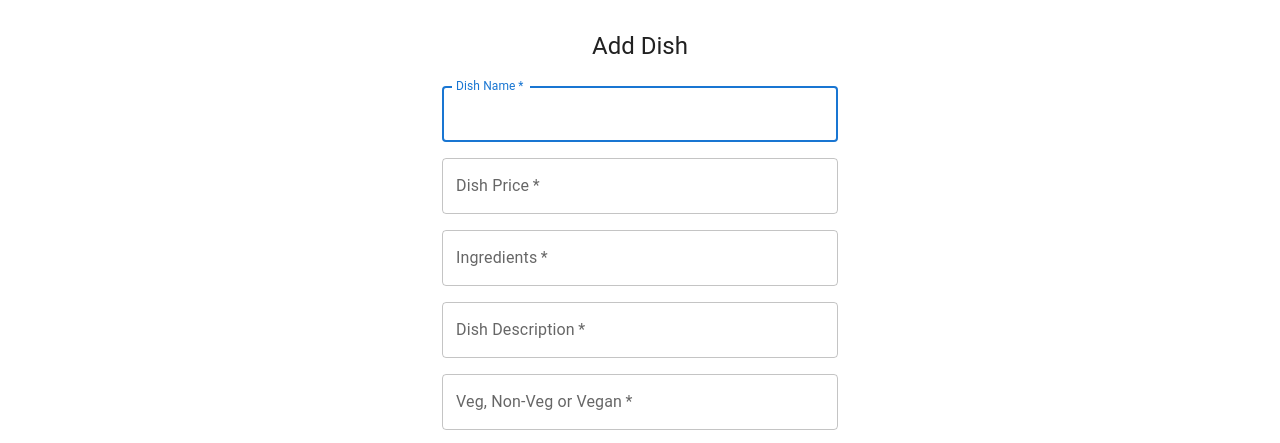
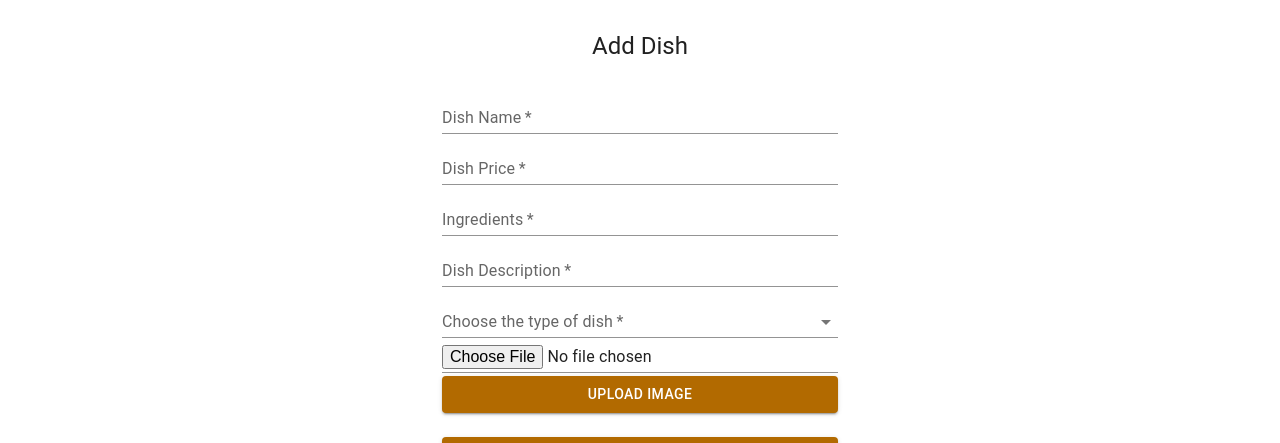
Before and after one commit to dhruvisha98/UberEats-Prototype, a React (Create React App) app in the folder client/: page /adddish in a window 1280 px wide. Shown: the part 334-777 px from the top of the page. Built offline with nearby package versions, Linux system fonts and the light colour scheme.

Commit message:
Started with Add Dished

```diff
--- a/client/package.json
+++ b/client/package.json
@@ -24,6 +24,7 @@
     "path": "^0.12.7",
     "react": "^17.0.2",
     "react-dom": "^17.0.2",
+    "react-dropzone": "^11.4.2",
     "react-hook-form": "^7.17.2",
     "react-router-dom": "^5.3.0",
     "react-scripts": "4.0.3",
--- a/client/src/Components/Customer/Profiles.js
+++ b/client/src/Components/Customer/Profiles.js
@@ -50,7 +50,7 @@ export default function Profiles() {
       </div>
       <Grid container>
         <Grid item xs={6} md={4}>
-          <Paper>
+          <Paper style={{ "box-shadow": "0 0 0 0" }}>
             <Container component="main" maxWidth="xs">
               {/* <CssBaseline /> */}
               <Box
@@ -75,7 +75,7 @@ export default function Profiles() {
           </Paper>
         </Grid>
         <Grid item xs={12} sm={6} md={6}>
-          <Paper>
+          <Paper style={{ "box-shadow": "0 0 0 0" }}>
             <Container component="main" maxWidth="xs">
               {/* <CssBaseline /> */}
               <Box
--- a/client/src/Components/Restaurant/Add_dish.js
+++ b/client/src/Components/Restaurant/Add_dish.js
@@ -1,20 +1,42 @@
-import React, { useState } from "react";
-import Button from "@mui/material/Button";
-import CssBaseline from "@mui/material/CssBaseline";
-import TextField from "@mui/material/TextField";
-import Grid from "@mui/material/Grid";
-import Box from "@mui/material/Box";
-import Typography from "@mui/material/Typography";
-import Container from "@mui/material/Container";
-import { createTheme, ThemeProvider } from "@mui/material/styles";
+import React, { useState, useCallback } from "react";
+import {
+  Button,
+  CssBaseline,
+  TextField,
+  Grid,
+  Box,
+  Typography,
+  Container,
+  createTheme,
+  ThemeProvider,
+  FormControl,
+  FormHelperText,
+  InputLabel,
+  Alert,
+  Snackbar,
+  Input,
+  Select,
+  MenuItem,
+} from "@mui/material";
 import Navbardb from "../Navbar/Navbardb";
 import { Axios } from "../../axios";
 import $ from "jquery";
 import { Config } from "../../config";
-
+import { useForm } from "react-hook-form";
+import { useDropzone } from "react-dropzone";
 const theme = createTheme();
 
 export default function Adddish() {
+  const {
+    register,
+    handleSubmit,
+    reset,
+    formState: { errors },
+  } = useForm();
+
+  const [success, setSuccess] = useState(false);
+  const [restaurantName, setRestaurantName] = useState("");
+
   const [dishReg, setDishReg] = useState("");
   const [priceReg, setPriceReg] = useState("");
   const [ingredientsReg, setIngredientsReg] = useState("");
@@ -25,7 +47,7 @@ export default function Adddish() {
   const [trial, setTrial] = useState("Hello");
 
   const add = () => {
-    Axios.post(Config.url + "/restaurant", {
+    Axios.post(Config.url + "/menu", {
       Dish_Name: dishReg,
       Dish_Price: priceReg,
       Ingredients: ingredientsReg,
@@ -94,6 +116,7 @@ export default function Adddish() {
     }, 3000);
   };
 
+  const onSubmit = (data) => console.log(data);
   return (
     <ThemeProvider theme={theme}>
       <div>
@@ -115,98 +138,191 @@ export default function Adddish() {
 
           <Box
             component="form"
-            // onSubmit={handleSubmit}
+            onSubmit={handleSubmit(onSubmit)}
             sx={{ mt: 3 }}
           >
+            <FormControl
+              error={
+                errors.dish_name?.type === "required"
+                  ? true
+                  : errors.dish_name?.type === "minLength"
+                  ? true
+                  : errors.dish_name?.type === "maxLength"
+                  ? true
+                  : false
+              }
+              variant="standard"
+              fullWidth
+            >
+              <InputLabel htmlFor="component-dish-name" required>
+                Dish Name
+              </InputLabel>
+              <Input
+                id="component-error-dish-name"
+                aria-describedby="component-error-text"
+                placeholder="Enter a Dish Name"
+                {...register("dish_name", {
+                  required: true,
+                  minLength: 2,
+                  maxLength: 30,
+                })}
+              />
+              <FormHelperText id="component-error-text">
+                {errors.dish_name?.type === "required"
+                  ? "Dish Name is Required."
+                  : errors.dish_name?.type === "minLength"
+                  ? "Dish Name is too short."
+                  : errors.dish_name?.type === "maxLength"
+                  ? "Dish Name is too long."
+                  : ""}
+              </FormHelperText>
+            </FormControl>
+            <FormControl
+              error={
+                errors.dish_price?.type === "required"
+                  ? true
+                  : errors.dish_price?.type === "min"
+                  ? true
+                  : errors.dish_price?.type === "pattern"
+                  ? true
+                  : false
+              }
+              variant="standard"
+              fullWidth
+            >
+              <InputLabel htmlFor="component-dish-price" required>
+                Dish Price
+              </InputLabel>
+              <Input
+                type="number"
+                id="component-error-dish-price"
+                aria-describedby="component-error-text"
+                placeholder="Dish Price"
+                {...register("dish_price", {
+                  required: true,
+                  min: 1,
+                  pattern: /^\d*[1-9]\d*$/,
+                })}
+              />
+              <FormHelperText id="component-error-text">
+                {errors.dish_price?.type === "required"
+                  ? "Dish Price is Required."
+                  : errors.dish_price?.type === "min"
+                  ? "Please add more then 1 or equal to 1."
+                  : errors.dish_price?.type === "pattern"
+                  ? "Enter only numeric values."
+                  : ""}
+              </FormHelperText>
+            </FormControl>
+            <FormControl
+              error={
+                errors.ingredients?.type === "required"
+                  ? true
+                  : errors.ingredients?.type === "maxLength"
+                  ? true
+                  : false
+              }
+              variant="standard"
+              fullWidth
+            >
+              <InputLabel htmlFor="component-ingredients" required>
+                Ingredients
+              </InputLabel>
+              <Input
+                id="component-error-ingredients"
+                aria-describedby="component-error-text"
+                placeholder="Enter Dish Ingredients"
+                {...register("ingredients", {
+                  required: true,
+                  maxLength: 250,
+                })}
+              />
+              <FormHelperText id="component-error-text">
+                {errors.ingredients?.type === "required"
+                  ? "Ingredients is Required."
+                  : errors.ingredients?.type === "maxLength"
+                  ? "You can have only 250 characters."
+                  : ""}
+              </FormHelperText>
+            </FormControl>
+            <FormControl
+              error={
+                errors.dish_description?.type === "required"
+                  ? true
+                  : errors.dish_description?.type === "maxLength"
+                  ? true
+                  : false
+              }
+              variant="standard"
+              fullWidth
+            >
+              <InputLabel htmlFor="component-dish-description" required>
+                Dish Description
+              </InputLabel>
+              <Input
+                id="component-error-dish-description"
+                type="textarea"
+                aria-describedby="component-error-text"
+                placeholder="Enter Dish Description"
+                {...register("dish_description", {
+                  required: true,
+                  maxLength: 600,
+                })}
+              />
+              <FormHelperText id="component-error-text">
+                {errors.ingredients?.type === "required"
+                  ? "Ingredients is Required."
+                  : errors.ingredients?.type === "maxLength"
+                  ? "You can have only 600 characters."
+                  : ""}
+              </FormHelperText>
+            </FormControl>
+            <FormControl
+              error={errors.ingredients?.type === "required" ? true : false}
+              variant="standard"
+              fullWidth
+            >
+              <InputLabel htmlFor="component-ingredients" required>
+                Choose the type of dish
+              </InputLabel>
+              <Select
+                id="component-type"
+                placeholder="Choose the type of dish"
+                {...register("dish_type", {
+                  required: true,
+                })}
+              >
+                <MenuItem value={"veg"}>Veg</MenuItem>
+                <MenuItem value={"non-veg"}>Non-Veg</MenuItem>
+                <MenuItem value={"vegan"}>Vegan</MenuItem>
+              </Select>
+              <FormHelperText id="component-error-text">
+                {errors.ingredients?.type === "required"
+                  ? "Ingredients is Required."
+                  : ""}
+              </FormHelperText>
+            </FormControl>
+
+            <FormControl
+              error={errors.dish_image?.type === "required" ? true : false}
+              variant="standard"
+              fullWidth
+            >
+              <Input
+                id="component-error-dish-description"
+                type="file"
+                aria-describedby="component-error-text"
+                {...register("dish_image", {
+                  required: true,
+                })}
+              />
+              <FormHelperText id="component-error-text">
+                {errors.dish_image?.type === "required"
+                  ? "Dish Image is Required."
+                  : ""}
+              </FormHelperText>
+            </FormControl>
             <Grid container spacing={2}>
-              <Grid item xs={12}>
-                <TextField
-                  autoComplete="dish"
-                  name="dish"
-                  required
-                  fullWidth
-                  id="dish"
-                  label="Dish Name"
-                  autoFocus
-                  onChange={(e) => {
-                    setDishReg(e.target.value);
-                  }}
-                />
-              </Grid>
-
-              <Grid item xs={12}>
-                <TextField
-                  required
-                  fullWidth
-                  id="price"
-                  label="Dish Price"
-                  name="price"
-                  autoComplete="price"
-                  onChange={(e) => {
-                    setPriceReg(e.target.value);
-                  }}
-                />
-              </Grid>
-              <Grid item xs={12}>
-                <TextField
-                  required
-                  fullWidth
-                  id="ingredients"
-                  label="Ingredients"
-                  name="ingredients"
-                  autoComplete="ingredients"
-                  onChange={(e) => {
-                    setIngredientsReg(e.target.value);
-                  }}
-                />
-              </Grid>
-              <Grid item xs={12}>
-                <TextField
-                  required
-                  fullWidth
-                  id="description"
-                  label="Dish Description"
-                  name="description"
-                  autoComplete="description"
-                  onChange={(e) => {
-                    setDescriptionReg(e.target.value);
-                  }}
-                />
-              </Grid>
-              <Grid item xs={12}>
-                <TextField
-                  required
-                  fullWidth
-                  id="category"
-                  label="Veg, Non-Veg or Vegan"
-                  name="category"
-                  autoComplete="category"
-                  onChange={(e) => {
-                    setCategoryReg(e.target.value);
-                  }}
-                />
-              </Grid>
-              <Grid item xs={12}>
-                <TextField
-                  required
-                  fullWidth
-                  id="restID"
-                  label="Restaurant ID"
-                  name="restID"
-                  autoComplete="restID"
-                  onChange={(e) => {
-                    setRestIDReg(e.target.value);
-                  }}
-                />
-              </Grid>
-              <Grid item xs={12}>
-                <input
-                  type="file"
-                  onChange={(e) => {
-                    setSelectedFile(e.target.files[0]);
-                  }}
-                />
-              </Grid>
               <Grid item xs={12}>
                 <Button
                   variant="contained"
@@ -225,9 +341,8 @@ export default function Adddish() {
               fullWidth
               variant="contained"
               sx={{ mt: 3, mb: 2 }}
-              onSubmit={add}
             >
-              Add
+              Add a Dish
             </Button>
           </Box>
         </Box>
--- a/client/src/Components/Restaurant/RSignup.js
+++ b/client/src/Components/Restaurant/RSignup.js
@@ -14,15 +14,13 @@ import {
   InputLabel,
   Alert,
   Snackbar,
+  Input,
 } from "@mui/material";
 import LockOutlinedIcon from "@mui/icons-material/LockOutlined";
 import Navbarls from "../Navbar/Navbarls";
 import { Axios } from "../../axios";
 import { Config } from "../../config";
-
 import { useForm } from "react-hook-form";
-import Input from "@mui/material/Input";
-
 const theme = createTheme();
 
 export default function RSignUp() {
```
Also changed, not shown: 1 other file (tests, documents, lock files or other folders).
